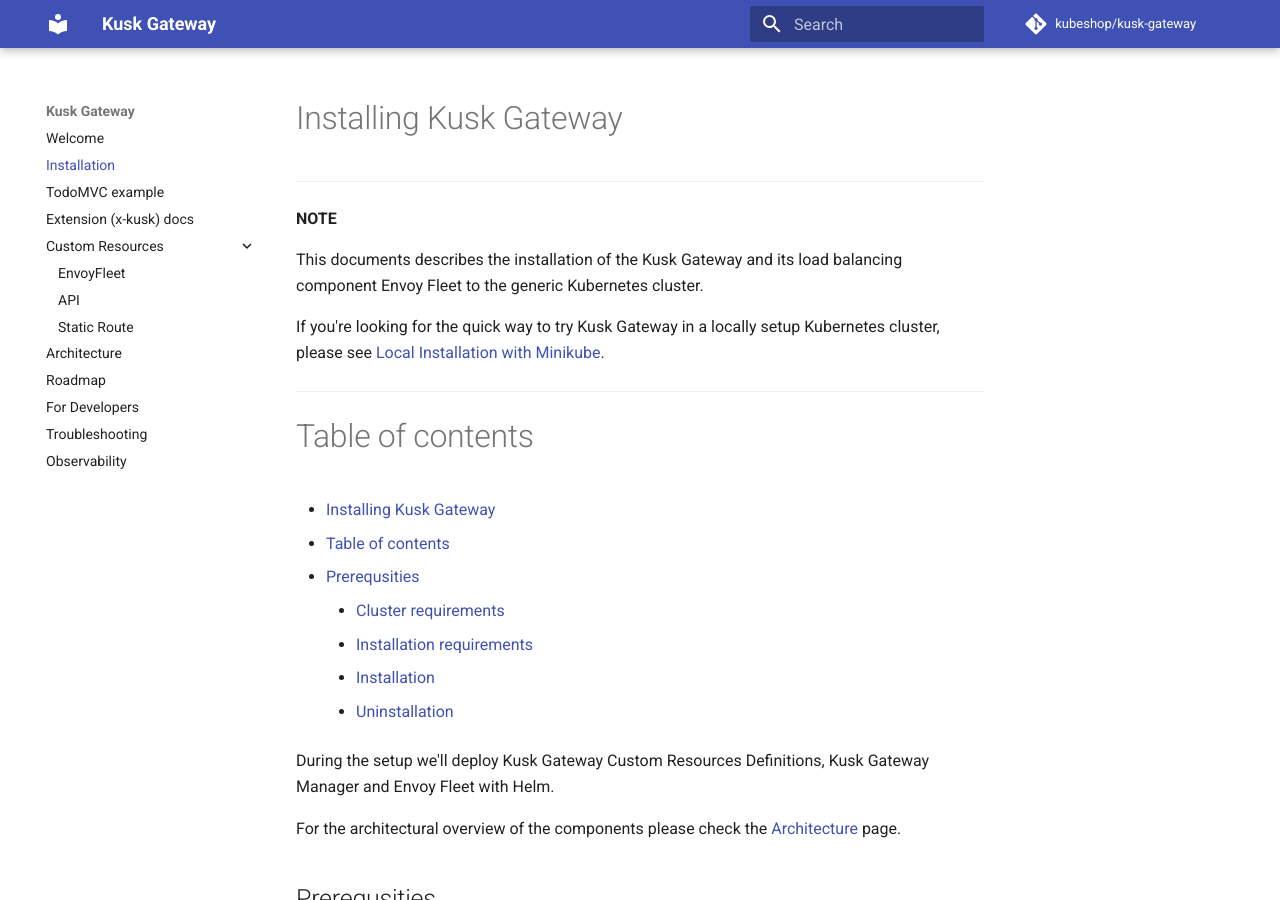
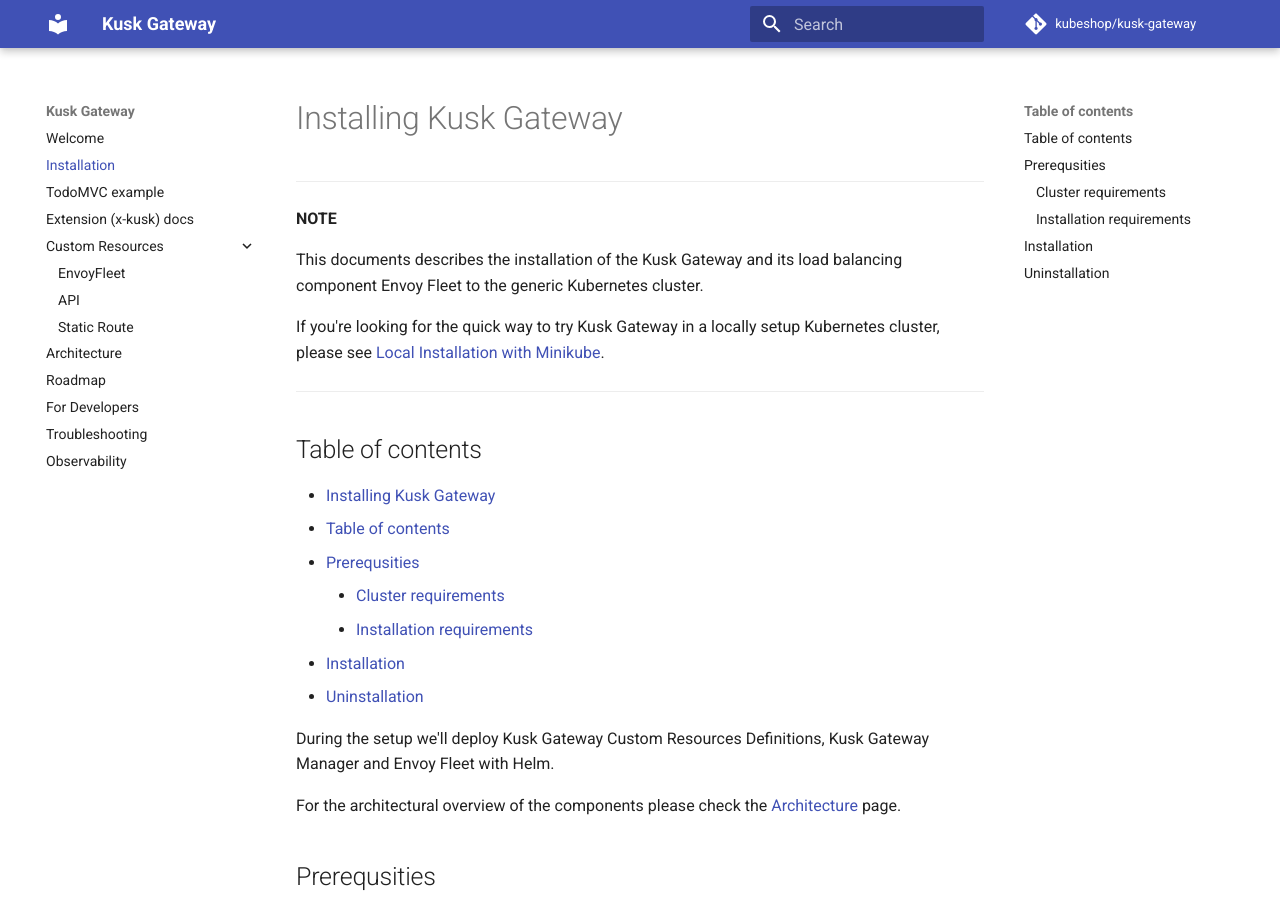
Before and after one commit to kubeshop/kusk-gateway, an MkDocs documentation site: the page built from docs/installation.md, in a window 1280 px wide and 900 px high. Built offline with MkDocs 1.6.1 and Material for MkDocs 9.7.7, drawn with Linux system fonts in a browser that asks for light colours; comment, search, counter and statistics services are not loaded.

Commit message:
Fix entries layout

```diff
--- a/docs/installation.md
+++ b/docs/installation.md
@@ -9,14 +9,15 @@
 
 ---
 
-# Table of contents
+## Table of contents
+
 - [Installing Kusk Gateway](#installing-kusk-gateway)
-- [Table of contents](#table-of-contents)
+  - [Table of contents](#table-of-contents)
   - [Prerequsities](#prerequsities)
     - [Cluster requirements](#cluster-requirements)
     - [Installation requirements](#installation-requirements)
-    - [Installation](#installation)
-    - [Uninstallation](#uninstallation)
+  - [Installation](#installation)
+  - [Uninstallation](#uninstallation)
 
 During the setup we'll deploy Kusk Gateway Custom Resources Definitions, Kusk Gateway Manager and Envoy Fleet with Helm.
 
@@ -40,7 +41,7 @@
 - [Helm v3](https://helm.sh/docs/intro/install/)
 - [Kubectl](https://kubernetes.io/docs/tasks/tools/)
 
-### Installation
+## Installation
 
 We provide 2 Helm [charts](https://github.com/kubeshop/helm-charts):
 
@@ -85,7 +86,7 @@
 
 In case of the problems please check the [Troubleshooting](troubleshooting.md) section.
 
-### Uninstallation
+## Uninstallation
 
 The following command will uninstall Kusk Gateway with CRDs and the Envoy Fleet with their namespace.
 
```
